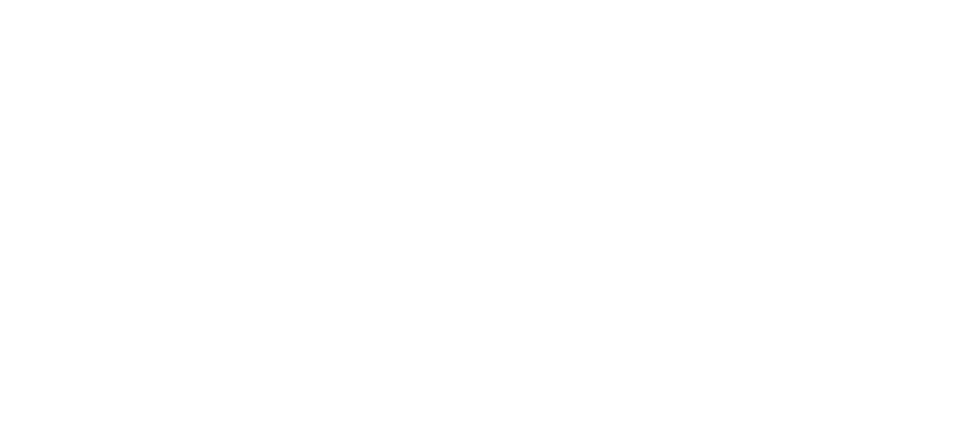
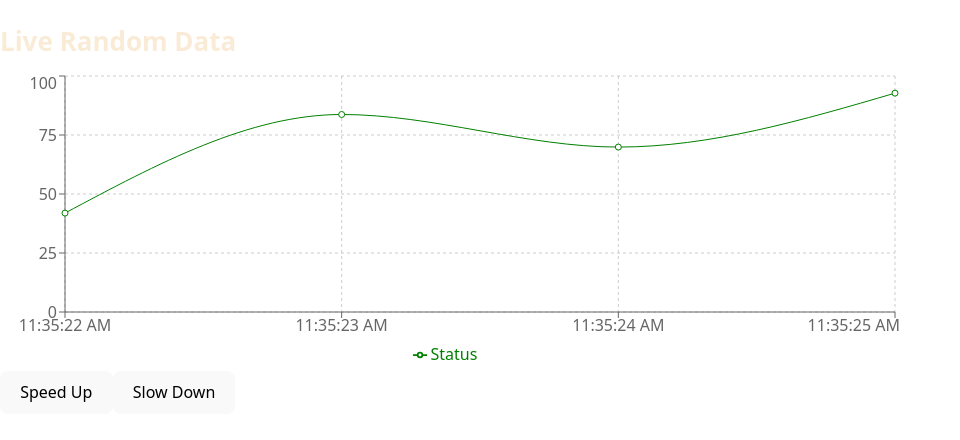
Before and after one commit to sunnysagar/AlertSystem, a React (Vite) app: page /dashboard in a window 1280 px wide. Before the commit this address had no page. Shown: the top 440 px of the page, without its empty margins (0-960 px from the left). Built offline with nearby package versions, Linux system fonts and the light colour scheme.

Commit message:
commit the demo dashboard

```diff
--- a/package.json
+++ b/package.json
@@ -15,7 +15,8 @@
     "react": "^19.0.0",
     "react-dom": "^19.0.0",
     "react-icons": "^5.5.0",
-    "react-router-dom": "^7.4.0"
+    "react-router-dom": "^7.4.0",
+    "recharts": "^2.15.1"
   },
   "devDependencies": {
     "@eslint/js": "^9.21.0",
--- a/src/App.jsx
+++ b/src/App.jsx
@@ -5,6 +5,7 @@
 import Login from './pages/Login'
 import Register from './pages/Register'
 import PLCControl from './PLC/plc_read'
+import Dashboard from './pages/Dashboard'
 
 
 
@@ -17,6 +18,7 @@
           <Route path="/login" element={<Login />} />
           <Route path="/" element={<Homepage />} />
           <Route path="/register" element={<Register />} />
+          <Route path='/dashboard' element={<Dashboard />} />
           <Route path='/plc' element={<PLCControl />} />
         </Routes>
       </AuthProvider>
--- a/src/components/Navbar.jsx
+++ b/src/components/Navbar.jsx
@@ -5,7 +5,7 @@
 import reportGenrator from '../assets/analysis.png';
 import alarm from '../assets/bell.png';
 import companyLogo from '../assets/company_logo.png';
-import home from '../assets/home.png';
+import plc from '../assets/plc.png';
 
 import '../styles/Navbar.css';
 import { useNavigate } from 'react-router-dom';
@@ -18,7 +18,8 @@
 
     const navItems = [
         { id: 'Data View', icon: dataView, link: '/data-view', label: 'Data View' },
-        { id: 'Dashboard', icon: dashboard, link: '/plc', label: 'Dashboard' },
+        { id: 'Dashboard', icon: dashboard, link: '/dashboard', label: 'Dashboard' },
+        {id: 'PLC', icon: plc, link: '/plc', label: 'PLC'},
         { id: 'Report Generator', icon: reportGenrator, link: '/report-generator', label: 'Report Generator' },
         { id: 'Notification', icon: alarm, link: '/alarm', label: 'Notification' },
     ];
@@ -28,14 +29,14 @@
         <div className='navbar'>
             {/* left icons */}
            <div className='nav-group'>
-                {navItems.slice(0, 2).map((item) => (
+                {navItems.slice(0, 3).map((item) => (
                     <NavItem key={item.id} item={item} active={active} setActive={setActive} />
                 ))}
 
            </div>
               {/* right icons */}
             <div className='nav-group'>
-                 {navItems.slice(2).map((item) => (
+                 {navItems.slice(3).map((item) => (
                       <NavItem key={item.id} item={item} active={active} setActive={setActive} />
                  ))}
 
--- /dev/null
+++ b/src/pages/Dashboard.jsx
@@ -0,0 +1,68 @@
+import React, { useState, useEffect } from "react";
+import { LineChart, Line, XAxis, YAxis, CartesianGrid, Tooltip, Legend } from "recharts";
+
+export const Dashboard = () => {
+    const [data, setData] = useState([]);
+    const maxPoints = 50;
+    const [isRunning, setIsRunning] = useState(true);
+    const [speed, setSpeed] = useState(1100);
+    const intervalTime = 1100;
+    const timeGap = 5; // Maintain uniform spacing
+
+    useEffect(() => {
+        if (!isRunning) return;
+        const startTime = Date.now();
+
+        const interval = setInterval(() => {
+        const elapsedTime = Math.floor((Date.now() - startTime) / 1000);
+        const statusValue = Math.random() * 100; // Random value between 0-100
+        const isAnomaly = Math.random() > 0.8; // 20% chance of anomaly
+
+      const newDataPoint = {
+        Time: new Date().toLocaleTimeString(), // Keep points uniformly spaced
+        Status: statusValue, // Random value between 0-100
+        Color: isAnomaly ? "red": "green", // 20% chance of anomaly
+      };
+
+      setData((prevData) => {
+        const updatedData = [...prevData, newDataPoint];
+        return updatedData.length > maxPoints ? updatedData.slice(1) : updatedData; // Keep only last maxPoints
+      });
+    }, speed);
+
+    return () => clearInterval(interval);
+  }, [isRunning, speed]);
+
+
+    return (
+      <div>
+        <h2>Live Random Data</h2>
+        <div onClick={() => setIsRunning(!isRunning)}>
+            <LineChart width={900} height={300} data={data}>
+            <CartesianGrid strokeDasharray="3 3" />
+            <XAxis dataKey="Time" minTickGap={10} />
+            <YAxis domain={[0, 100]} />
+            <Tooltip />
+            <Legend />
+            <Line
+                     type="monotone"
+                    dataKey="Status"
+                    stroke={data.length > 0 ? data[data.length - 1].Color : "green"}
+                    isAnimationActive={false} />
+            {/* <Line type="monotone" dataKey="Anomaly" stroke="red" dot={false} isAnimationActive={false} /> */}
+            </LineChart>
+        </div>
+
+
+        <div>
+        {/* <button onClick={() => setIsRunning(!isRunning)}>{isRunning ? "Pause" : "Resume"}</button> */}
+        <button onClick={() => setSpeed((prev) => Math.max(prev - 200, 200))}>Speed Up</button>
+
+        <button onClick={() => setSpeed((prev) => prev + 200)}>Slow Down</button>
+      </div>
+
+      </div>
+    );
+};
+
+export default Dashboard;
```
Also changed, not shown: 1 other file (tests, documents, lock files or other folders).
